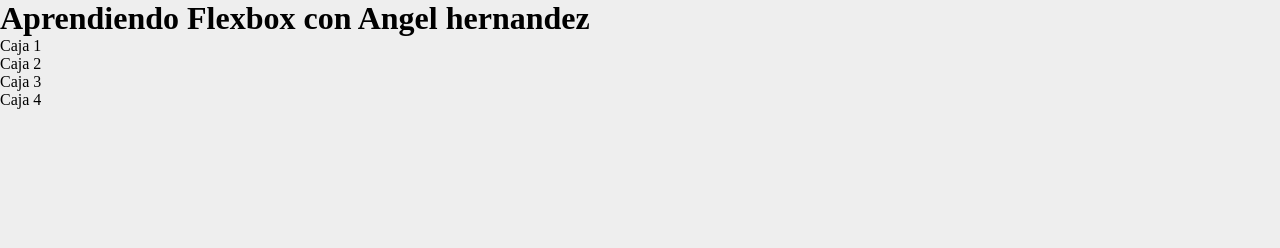
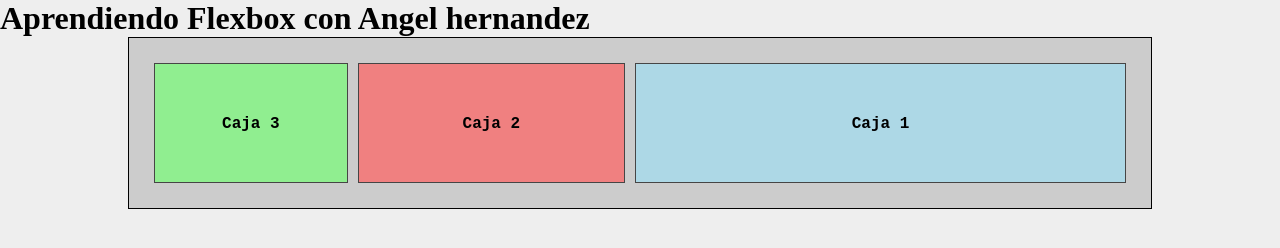
Before and after one commit to AngelDHackerman/javaScriptTypeScriptApisHTML5, a plain HTML site: page repasoFlexbox/index.html in a window 1280 px wide. Drawn offline with Linux system fonts and the light colour scheme.

Commit message:
terminado el repaso de flexbox

```diff
--- a/repasoFlexbox/index.html
+++ b/repasoFlexbox/index.html
@@ -11,19 +11,15 @@
   <h1>Aprendiendo Flexbox con Angel hernandez</h1>
 
   <section class="flex-container">
-    <div class="caja">
+    <div class="caja c1">
       Caja 1
     </div>
-    <div class="caja">
+    <div class="caja c2">
       Caja 2
     </div>
-    <div class="caja">
+    <div class="caja c3">
       Caja 3
     </div>
-    <div class="caja">
-      Caja 4
-    </div>
-
   </section>
 </body>
 </html>
--- a/repasoFlexbox/style/style.css
+++ b/repasoFlexbox/style/style.css
@@ -6,3 +6,44 @@
 body {
   background: #eee;
 }
+.flex-container {
+  border: 1px solid black;
+  background: #ccc;
+  padding: 20px;
+  display: flex;
+  /* flex-direction: row;
+  flex-wrap: wrap; */
+  flex-flow: row wrap; /* ? combinacion de flex-direction y flex-wrap */
+  justify-content: space-between; /* * alineado horizontal */
+  align-items: center; /* * alineado vertical */
+  width: 80%;
+  margin: 0 auto; /* * aqui alineamos al centro horizontalmente */
+}
+.caja {
+  border: 1px solid rgb(70, 69, 69);
+  background-color: white;
+  color: black;
+  font-family: 'Courier New', Courier, monospace;
+  font-weight: bold;
+  width: 120px;
+  height: 120px;
+  line-height: 120px; /* * con esto centramos verticalmente el texto */
+  text-align: center; /* * con esto centramos horizontalmente el texto */
+  margin: 5px;
+}
+.c1 {
+  background: lightblue;
+  order: 3; /* ! todos los elementos dentro de un flex puede usar order */
+  /* flex-grow: 5; */ /* ? Esto es la capacidad o el tamaño para crecer dentro del container */
+  flex-basis: 50%; /* ! Este es como un width tambien le da ancho a los items */
+}
+.c2 {
+  background: lightcoral;
+  order: 2;
+  flex-grow: 2;
+}
+.c3 {
+  background: lightgreen;
+  order: 1;
+  flex-grow: 1;
+}
```
